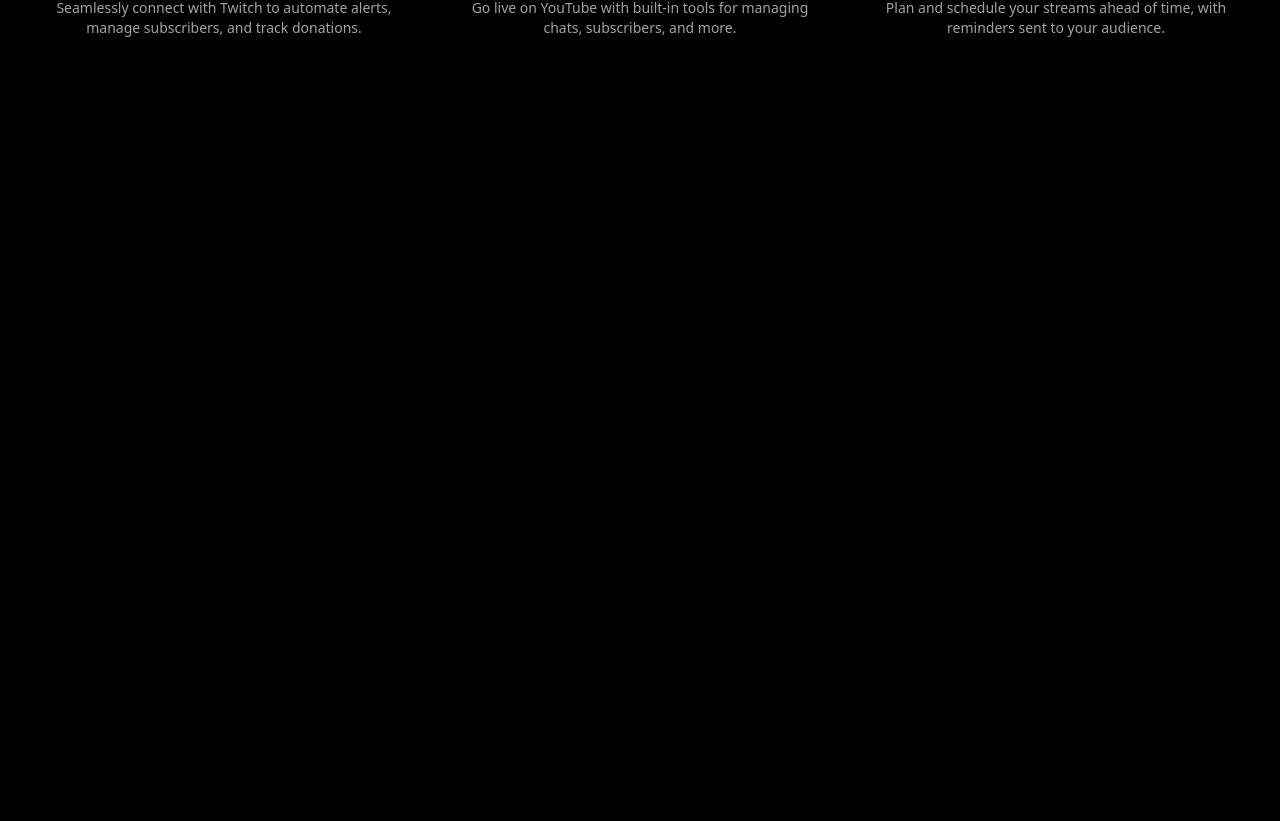
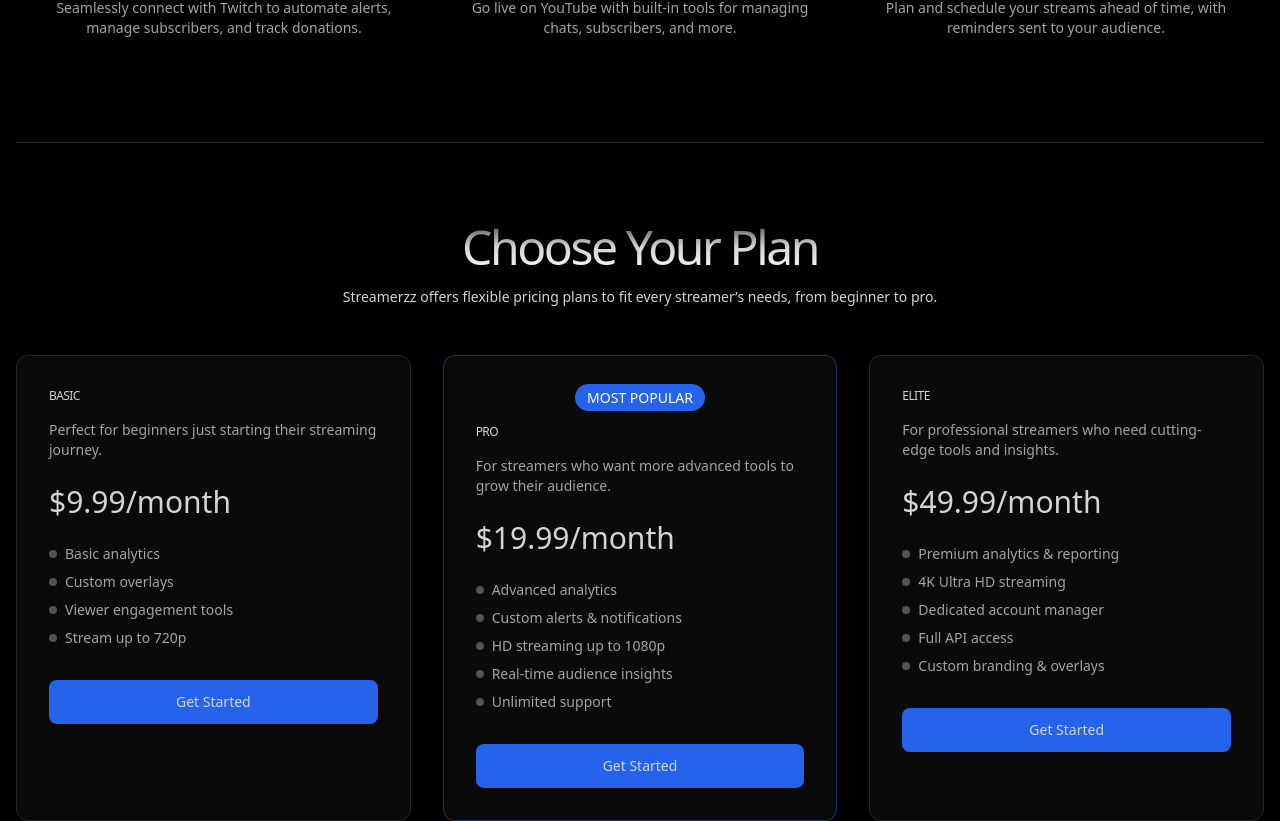
Before and after one commit to al-jabir/streamerz, a React (Vite) app: page / in a window 1280 px wide. Shown: the part 2834-3655 px from the top of the page. Before the commit the page ends 2896 px from the top, so only its background shows below. Built offline with nearby package versions, Linux system fonts and the light colour scheme.

Commit message:
Add PricingPlans component and integrate it into App layout

```diff
--- a/src/App.jsx
+++ b/src/App.jsx
@@ -2,6 +2,7 @@
 import HowItWorks from './components/HowItWorks';
 import KeyFeatures from './components/KeyFeatures';
 import Navbar from './components/Navbar';
+import PricingPlans from './components/PricingPlans';
 
 const App = () => {
   return (
@@ -10,6 +11,7 @@
       <Hero />
       <HowItWorks />
       <KeyFeatures />
+      <PricingPlans />
     </main>
   );
 };
--- /dev/null
+++ b/src/components/PricingPlans.jsx
@@ -0,0 +1,84 @@
+import { motion as Motion } from 'framer-motion';
+import { PLANS_CONTENT } from '../constants';
+
+
+const PricingPlans = () => {
+  const childVariants = {
+    hidden: { opacity: 0, y: 20 },
+    visible: (i) => ({
+      opacity: 1,
+      y: 0,
+      transition: {
+        delay: i * 0.2,
+        duration: 0.6,
+        ease: 'easeOut',
+      },
+    }),
+  };
+  return (
+    <section id="pricing">
+      <div className="max-w-7xl mx-auto px-4 mt-20">
+        <Motion.div
+          initial={{ opacity: 0, y: -20 }}
+          animate={{ opacity: 1, y: 0 }}
+          transition={{ duration: 0.6, ease: 'easeOut' }}
+          className="text-center mb-12 border-t border-neutral-800"
+        >
+          <h2 className="text-3xl lg:text-5xl mt-20 tracking-tighter bg-gradient-to-t from-neutral-50 via-neutral-300 to-neutral-600 bg-clip-text text-transparent">
+            {PLANS_CONTENT.sectionTitle}
+          </h2>
+          <p className="mt-4">{PLANS_CONTENT.sectionDescription}</p>
+        </Motion.div>
+
+        <Motion.div
+          initial="hidden"
+          whileInView="visible"
+          variants={{
+            visible: {
+              transition: { staggerChildren: 0.5 },
+            },
+          }}
+          className="grid grid-cols-1 sm:grid-cols-3 gap-8"
+        >
+          {PLANS_CONTENT.plans.map((plan, index) => (
+            <Motion.div
+              custom={index}
+              variants={childVariants}
+              key={index}
+              className={`bg-neutral-950 p-8 rounded-xl shadow-lg border ${
+                plan.popular ? 'border-blue-900/80' : 'border-neutral-800'
+              }`}
+            >
+              {plan.popular && (
+                <div
+                  className="text-center mb-4
+                "
+                >
+                  <span className="bg-blue-600 rounded-full py-1 px-3 text-white uppercase">
+                    {PLANS_CONTENT.popularBadge}
+                  </span>
+                </div>
+              )}
+              <h3 className="text-lg lg:text-xs mb-4 tracking-tighter uppercase">{plan.name}</h3>
+              <p className="text-neutral-400 mb-6">{plan.description}</p>
+              <div className="text-2xl lg:text-3xl font-medium mb-6">{plan.price}</div>
+              <ul className="mb-8 space-y-2 text-neutral-400">
+                {plan.features.map((feature, featureIndex) => (
+                  <li key={featureIndex} className="flex items-center">
+                    <span className="inline-block w-2 h-2 bg-neutral-600 rounded-full mr-2"></span>
+                    {feature}
+                  </li>
+                ))}
+              </ul>
+              <button className="w-full py-3 px-4 bg-blue-600 hover:bg-blue-500 rounded-lg">
+                {PLANS_CONTENT.ctaText}
+              </button>
+            </Motion.div>
+          ))}
+        </Motion.div>
+      </div>
+    </section>
+  );
+};
+
+export default PricingPlans;
```
